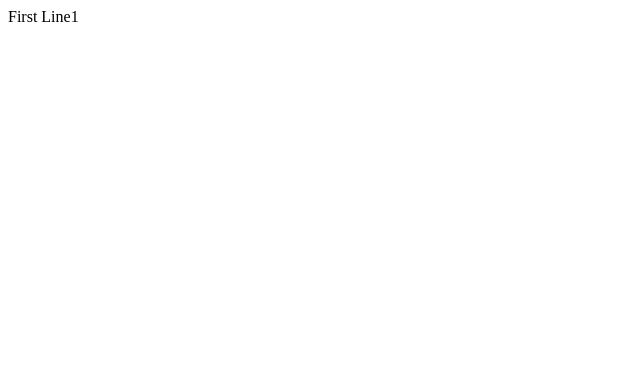
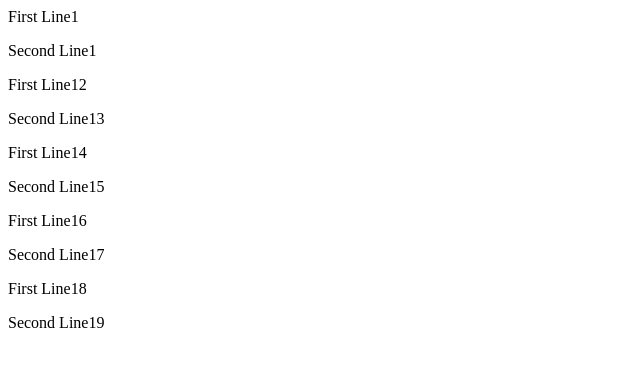
Before and after one commit to DenialCloudester/TEST1, a plain HTML site: page Index.1.html in a window 1280 px wide. Shown: the whole page, without its empty margins (0-640 px from the left). Drawn offline with Linux system fonts and the light colour scheme.

Commit message:
Test branch commit

```diff
--- a/Index.1.html
+++ b/Index.1.html
@@ -6,5 +6,14 @@ Test 2
 </head>
 <body>
 <p>First Line1 </p>
+<p>Second Line1 </p>
+<p>First Line12 </p>
+<p>Second Line13 </p>
+<p>First Line14 </p>
+<p>Second Line15 </p>
+<p>First Line16 </p>
+<p>Second Line17 </p>
+<p>First Line18 </p>
+<p>Second Line19 </p>
 </body>
 </html>
```
